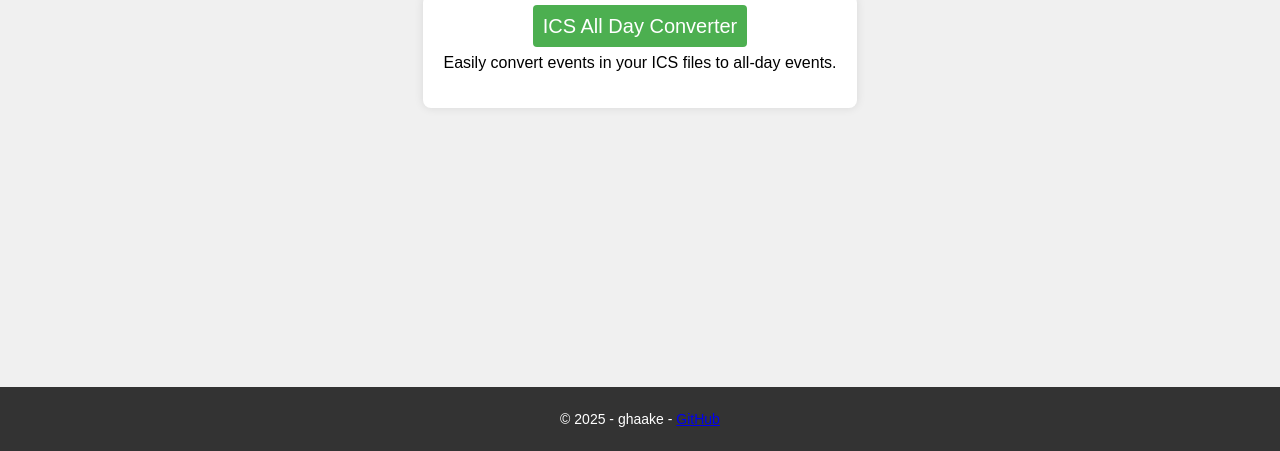
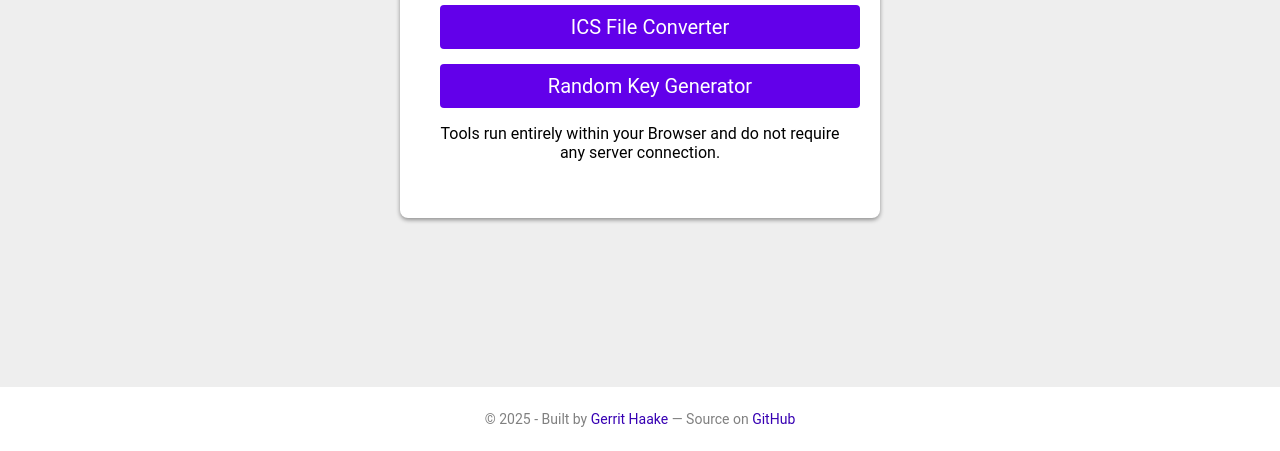
Before and after one commit to ghaake/ghaake.github.io, a plain HTML site: page index.html in a window 1280 px wide. Shown: the part 349-800 px from the top of the page. Drawn offline with Linux system fonts and the light colour scheme.

Commit message:
update overview

```diff
--- a/index.html
+++ b/index.html
@@ -5,20 +5,17 @@
     <link rel="stylesheet" type="text/css" href="styles.css">
 </head>
 <body>
-    <header>
-        <h1>Simple Web Tools</h1>
-    </header>
-
     <div class="container">
-        <a class="link" href="https://ghaake.github.io/ics-to-all-day/">ICS All Day Converter</a>
-        <p>Easily convert events in your ICS files to all-day events. </p>
+        <h1>Webtools</h1>
+        <a class="link" href="https://ghaake.github.io/ics-to-all-day/">ICS File Converter</a>
+        <a class="link" href="https://ghaake.github.io/key-gen/">Random Key Generator</a>
+        <p>Tools run entirely within your Browser and do not require any server connection.</p>
     </div>
 
     <footer>
-        <p>&copy; <span id="currentYear"></span> - ghaake -  <a class="footer-link" href="https://github.com/ghaake">GitHub</a></p>
+        <p>&copy; <span id="currentYear"></span> - Built by <a href="https://gerrithaake.de">Gerrit Haake</a> — Source on <a href="https://github.com/ghaake">GitHub</a>
     </footer>
 
-    <script src="script.js"></script>
     <script>
         document.getElementById('currentYear').textContent = new Date().getFullYear();
     </script>
--- a/styles.css
+++ b/styles.css
@@ -1,11 +1,11 @@
 body {
-    font-family: Arial, sans-serif;
+    font-family: "Roboto", sans-serif;
     display: flex;
     justify-content: center;
     align-items: center;
     height: 100vh;
     margin: 0;
-    background-color: #f0f0f0;
+    background-color: #eee;
 }
 
 header {
@@ -14,28 +14,21 @@ header {
     text-align: center;
 }
 
-footer {
-    position: absolute;
-    width: 100%;
-    bottom: 0;
-    background-color: #333;
-    color: white;
-    text-align: center;
-    padding: 10px 0;
-    font-size: 14px;
-}
-
 .container {
     text-align: center;
     background-color: white;
-    padding: 20px;
-    box-shadow: 0 0 10px rgba(0, 0, 0, 0.1);
+    padding: 40px;
+    box-shadow: 0 2px 4px rgba(0, 0, 0, 0.4);
     border-radius: 8px;
+    max-width: 400px;
 }
 
 .link,
 .link:visited {
-    background-color: #4CAF50;
+    display: block;
+    margin: 15px auto;
+    padding: 15px 0px;
+    background-color: #6200ea;
     color: white;
     text-decoration: none;
     border-radius: 4px;
@@ -47,7 +40,26 @@ footer {
     padding: 10px;
 }
 
-.footer-link:visited {
+
+footer {
+    position: absolute;
+    width: 100%;
+    bottom: 0;
+    background-color: #fff;
+    color: white;
+    text-align: center;
+    padding: 10px 0;
+    font-size: 14px;
+    color: gray;
+}
+
+footer a {
+    color: #3700b3;
     text-decoration: none;
-    color: white;
 }
+
+footer a:hover,
+footer a:visited {
+    color: #3700b3;
+    text-decoration: underline;
+}
```
Also changed, not shown: script.js (deleted).
